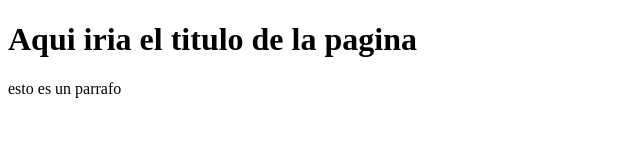
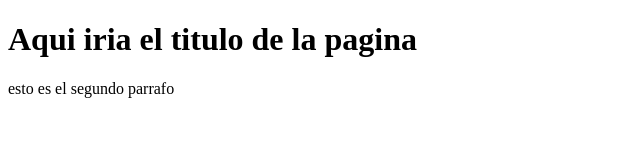
Before and after one commit to owenCosinga/proyecto_empresa_c, a plain HTML site: page index.html in a window 1280 px wide. Shown: the full height of the page, 0-640 px from the left. Drawn offline with Linux system fonts and the light colour scheme.

Commit message:
segundo parrafo

```diff
--- a/index.html
+++ b/index.html
@@ -8,6 +8,8 @@
 </head>
 <body>
     <h1>Aqui iria el titulo de la pagina</h1>
-    <p>esto es un parrafo</p>
+
+    <p>esto es el segundo parrafo</p>
+
 </body>
 </html>
```
